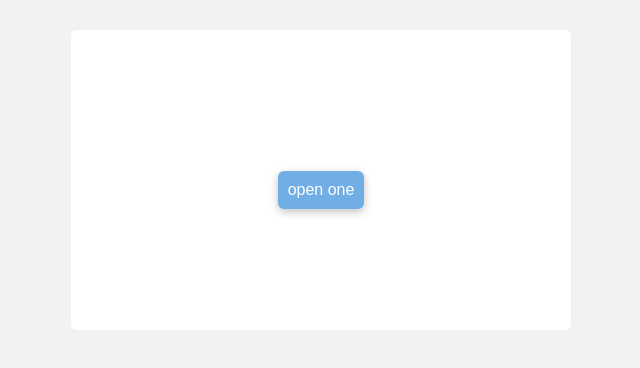
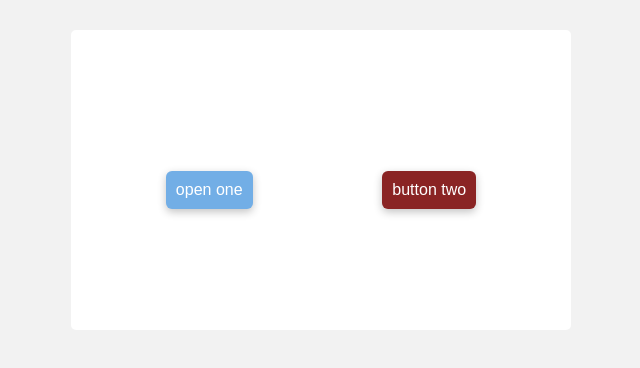
Before and after one commit to Mithila91/button-component-vue, a Vue app: page / in a window 1280 px wide. Shown: the top 368 px of the page, without its empty margins (319-959 px from the left). Built offline with nearby package versions, Linux system fonts and the light colour scheme.

Commit message:
composition api two working with color and text prop

```diff
--- a/src/App.vue
+++ b/src/App.vue
@@ -5,15 +5,18 @@
       <p>{{ paragraph }}</p>
     </div>
     <ButtonOne @btnClick="toggleMessage" :text="text" :color="defaultColor" />
+    <ButtonTwo :textTwo="textTwo" :colorTwo="colorTwo" />
   </div>
 </template>
 
 <script>
+import { ref } from "vue";
 import ButtonOne from "./components/ButtonOne";
+import ButtonTwo from "./components/ButtonTwo";
 
 export default {
   name: "App",
-  components: { ButtonOne },
+  components: { ButtonOne, ButtonTwo },
   data() {
     return {
       text: "open one",
@@ -36,6 +39,13 @@ export default {
         console.log("button has been clicked five times");
       }
     },
+  },
+  setup() {
+    const textTwo = ref("button two");
+    const colorTwo = ref("#8a2424");
+    const isHoveringTwo = ref(false);
+
+    return { textTwo, colorTwo, isHoveringTwo };
   },
 };
 </script>
@@ -60,5 +70,6 @@ body {
   display: flex;
   justify-content: center;
   align-items: center;
+  flex-wrap: wrap;
 }
 </style>
--- /dev/null
+++ b/src/components/ButtonTwo.vue
@@ -0,0 +1,22 @@
+<template>
+  <button
+    @mouseover="isHoveringTwo = true"
+    @mouseleave="isHoveringTwo = false"
+    :class="{ hovering: isHoveringTwo }"
+    @click="onClick"
+    class="btn"
+    :style="{ background: colorTwo }"
+  >
+    {{ textTwo }}
+  </button>
+</template>
+
+<script>
+import { ref } from "vue";
+export default {
+  props: ["textTwo", "colorTwo", "isHoveringTwo"],
+};
+</script>
+
+<style>
+</style>
```
